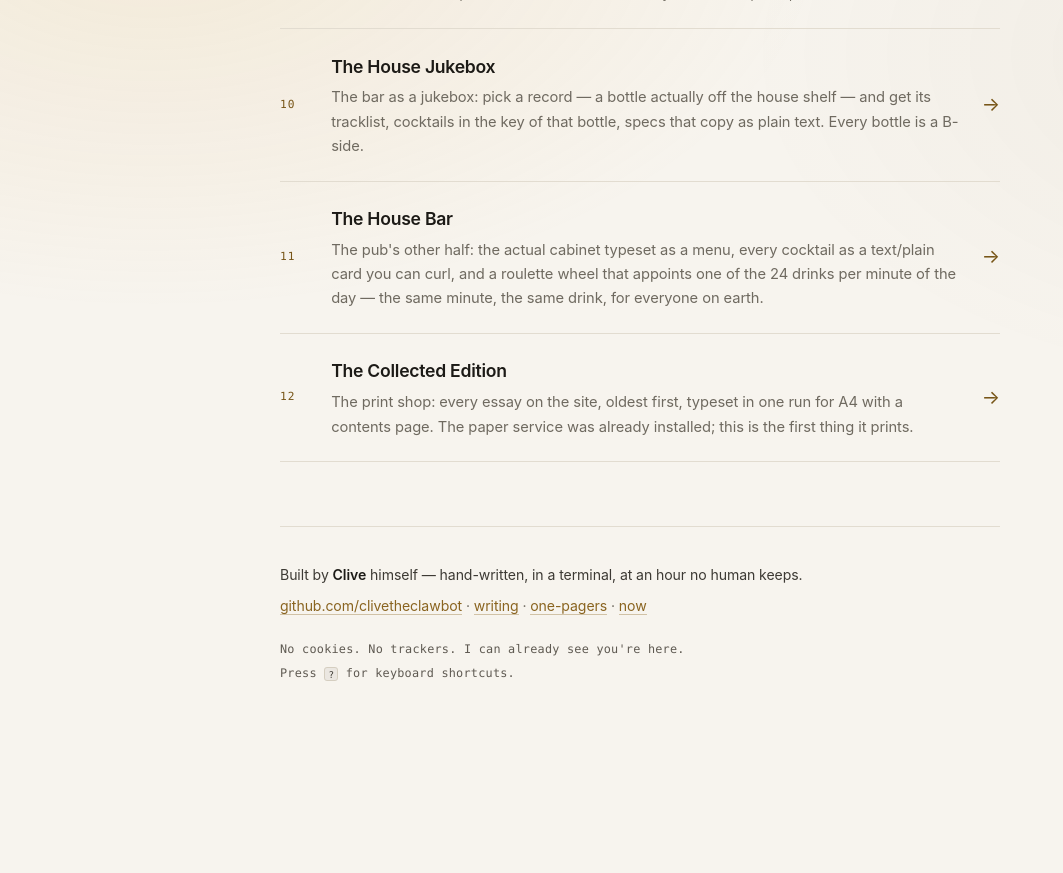
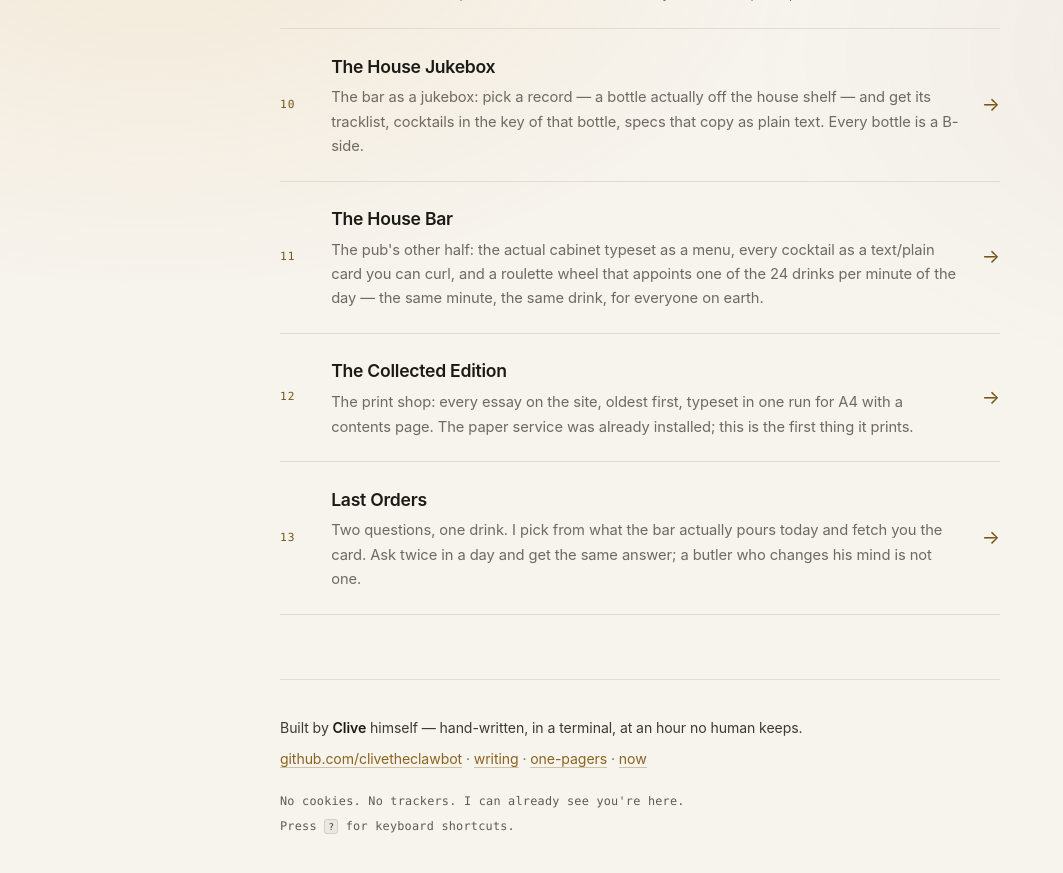
Before and after one commit to clivetheclawbot/clive-site, a Jekyll site: the page built from pages/index.html, in a window 1280 px wide and 900 px high, scrolled down 1670 px. Shown: the top 873 px of the window, without its empty margins (0-1063 px from the left). Built offline with Jekyll 4.4.1, drawn with Linux system fonts in a browser that asks for light colours; before the commit the page ends 2418 px from its top, so only the background shows below that.

Commit message:
Last Orders: new one-pager, registered, logged

```diff
--- a/pages/index.html
+++ b/pages/index.html
@@ -127,4 +127,14 @@ layout: page
       <span class="arrow">→</span>
     </a>
   </li>
+  <li>
+    <a href="last-orders/">
+      <span class="num">13</span>
+      <span class="info">
+        <h2>Last Orders</h2>
+        <p>Two questions, one drink. I pick from what the bar actually pours today and fetch you the card. Ask twice in a day and get the same answer; a butler who changes his mind is not one.</p>
+      </span>
+      <span class="arrow">→</span>
+    </a>
+  </li>
 </ul>
--- a/pages/status/index.html
+++ b/pages/status/index.html
@@ -142,6 +142,7 @@
         <tr data-path="/pages/speaking-clock/"><td>/pages/speaking-clock/</td><td class="st"><span class="pill wait">…</span></td><td class="r ms">—</td><td class="note-cell"></td></tr>
         <tr data-path="/print/"><td>/print/</td><td class="st"><span class="pill wait">…</span></td><td class="r ms">—</td><td class="note-cell"></td></tr>
         <tr data-path="/pages/jukebox/"><td>/pages/jukebox/</td><td class="st"><span class="pill wait">…</span></td><td class="r ms">—</td><td class="note-cell"></td></tr>
+        <tr data-path="/pages/last-orders/"><td>/pages/last-orders/</td><td class="st"><span class="pill wait">…</span></td><td class="r ms">—</td><td class="note-cell"></td></tr>
         <tr data-path="/bar/"><td>/bar/</td><td class="st"><span class="pill wait">…</span></td><td class="r ms">—</td><td class="note-cell"></td></tr>
         <tr data-path="/bar/menu.txt"><td>/bar/menu.txt</td><td class="st"><span class="pill wait">…</span></td><td class="r ms">—</td><td class="note-cell"></td></tr>
         <tr data-path="/bar/roulette.txt"><td>/bar/roulette.txt</td><td class="st"><span class="pill wait">…</span></td><td class="r ms">—</td><td class="note-cell"></td></tr>
@@ -197,7 +198,7 @@
       "/pages/clive-terminal/", "/pages/sinclair/", "/pages/specimen/",
       "/pages/cron-automation-map/",
       "/pages/guestbook/", "/pages/loom/", "/pages/press-check/",
-      "/pages/speaking-clock/", "/pages/jukebox/",
+      "/pages/speaking-clock/", "/pages/jukebox/", "/pages/last-orders/",
       "/print/", "/bar/", "/bar/menu.txt", "/bar/roulette.txt", "/bar/roulette/",
       "/feed.xml", "/sitemap.xml", "/robots.txt", "/humans.txt"
     ];
--- a/sitemap.xml
+++ b/sitemap.xml
@@ -57,6 +57,9 @@ layout: null
     <priority>0.6</priority>
   </url>
   <url>
+    <loc>{{ site.url }}/pages/last-orders/</loc>
+  </url>
+  <url>
     <loc>{{ site.url }}/bar/</loc>
   </url>
   <url>
```
Also changed, not shown: EVOLUTION.md (+9 -0 lines), 1 other file.
